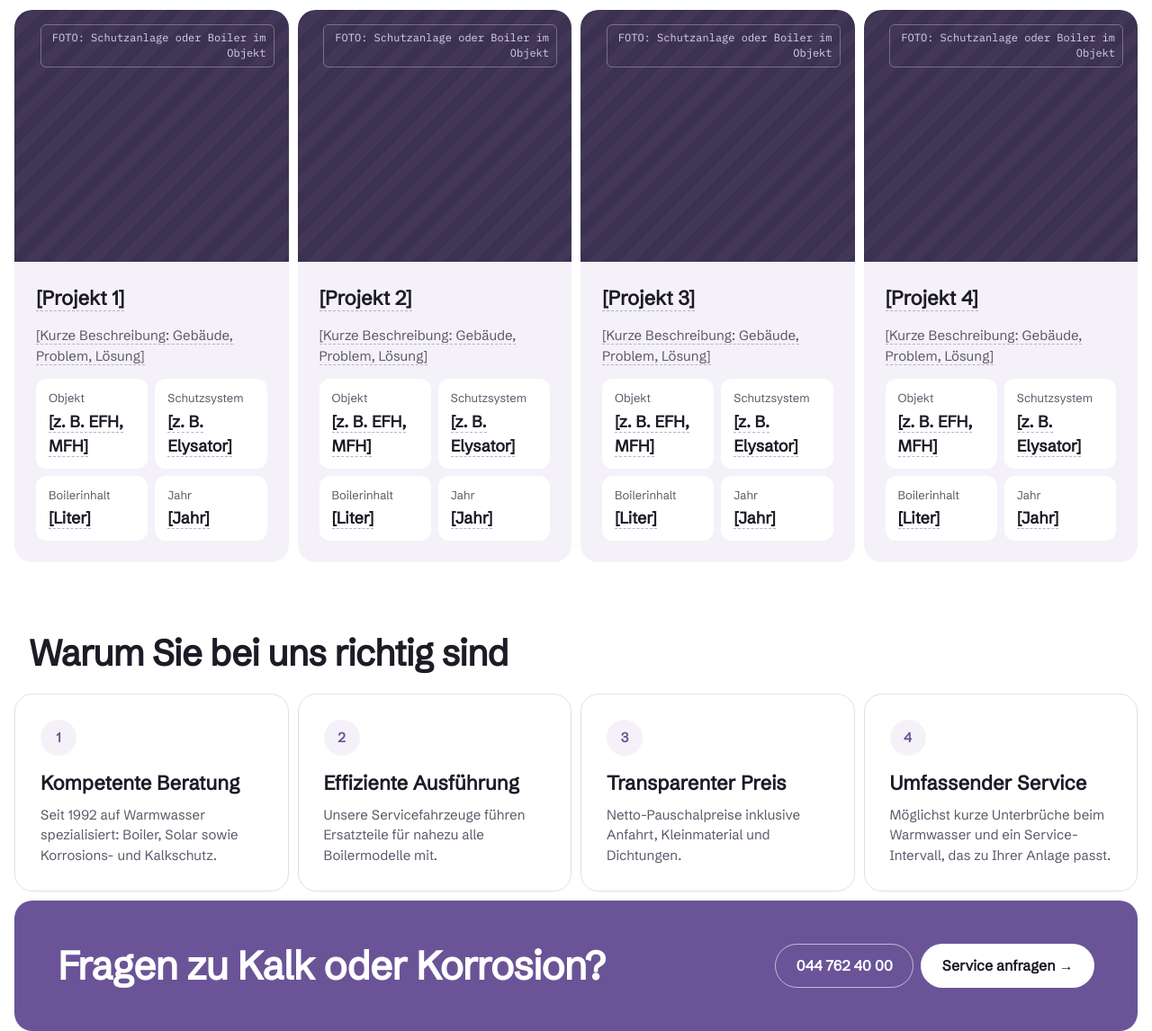
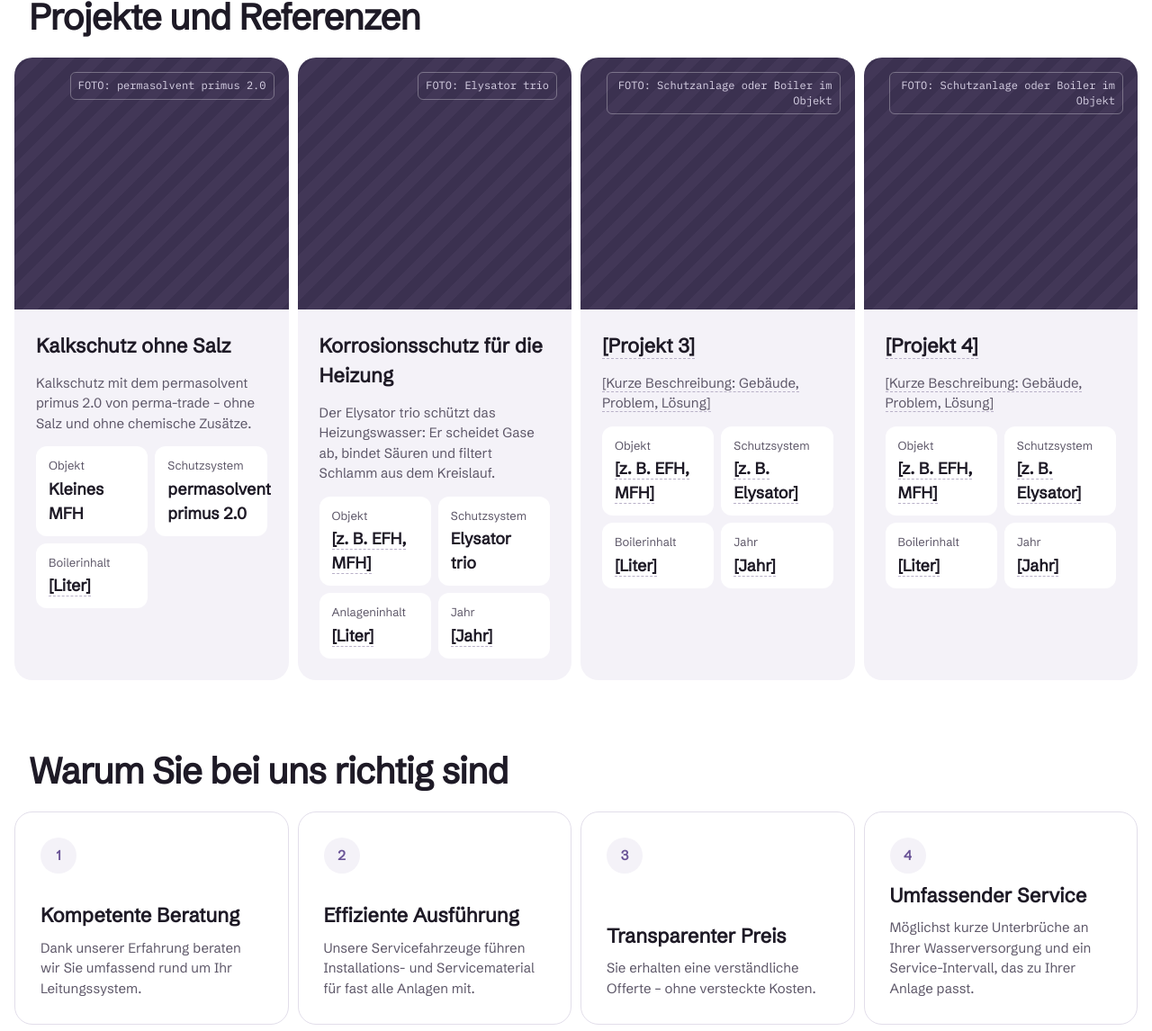
Before and after one commit to BBSAG8912/website2026, an Astro site: page /korrosions-und-kalkschutz in a window 1280 px wide. Shown: the part 1371-2517 px from the top of the page at 90% size. Built offline with nearby package versions, Linux system fonts and the light colour scheme; Astro itself is replaced by a stand-in of ours.

Commit message:
Korrosions- und Kalkschutz: Texte und Referenzen aus dem Design ergänzt
- Kachel «Kalkschutz ohne Salz und Chemie» (permasolvent primus 2.0)
- Referenzen permasolvent primus 2.0 und Elysator trio
- Einleitung und «Warum Sie bei uns richtig sind» überarbeitet
- Solar: Wärmepumpen-Hinweis in der Einleitung wieder entfernt (wie im Design)

Co-Authored-By: Claude Opus 5.5 <noreply@anthropic.com>
Claude-Session: https://claude.ai/code/session_016XK3F462LXDQVm9k4qMHEz

```diff
--- a/src/data/solar.ts
+++ b/src/data/solar.ts
@@ -11,7 +11,7 @@ import solarvolldach from '../assets/fotos/referenz-solarvolldach.jpg';
 export const solarIntro = {
   statement: 'Seit über 30 Jahren nutzen wir Solarenergie.',
   paragraphs: [
-    'Wir beraten Sie persönlich und kompetent zu Solaranlagen für die Warmwasseraufbereitung, kombiniert mit Heizsystemen sowie zur Erzeugung und Speicherung Ihres eigenen Stroms – auf Wunsch zusammen mit dem Ersatz Ihrer Wärmepumpe.',
+    'Wir beraten Sie persönlich und kompetent zu Solaranlagen für die Warmwasseraufbereitung, kombiniert mit Heizsystemen sowie zur Erzeugung und Speicherung Ihres eigenen Stroms.',
     'Unser Team für erneuerbare Energien begleitet Sie von der ersten Beratung über die Planung bis zur Installation und Inbetriebnahme. Dabei setzen wir auf hochwertige Komponenten und führen möglichst alle Arbeiten mit unseren eigenen Fachkräften aus.',
     'So erhalten Sie eine zuverlässige und auf Ihre Bedürfnisse abgestimmte Lösung aus einer Hand. Auch nach der Installation sind wir gerne für Sie da.',
   ],
--- a/src/data/topics.ts
+++ b/src/data/topics.ts
@@ -215,10 +215,10 @@ export const topicsOf = (section: Topic['section']) => topics.filter((t) => t.se
 
 /** «Warum Sie bei uns richtig sind» (Solar, Korrosions- und Kalkschutz) */
 export const whyUs = [
-  { title: 'Kompetente Beratung', text: 'Seit 1992 auf Warmwasser spezialisiert: Boiler, Solar sowie Korrosions- und Kalkschutz.' },
-  { title: 'Effiziente Ausführung', text: 'Unsere Servicefahrzeuge führen Ersatzteile für nahezu alle Boilermodelle mit.' },
-  { title: 'Transparenter Preis', text: 'Netto-Pauschalpreise inklusive Anfahrt, Kleinmaterial und Dichtungen.' },
-  { title: 'Umfassender Service', text: 'Möglichst kurze Unterbrüche beim Warmwasser und ein Service-Intervall, das zu Ihrer Anlage passt.' },
+  { title: 'Kompetente Beratung', text: 'Dank unserer Erfahrung beraten wir Sie umfassend rund um Ihr Leitungssystem.' },
+  { title: 'Effiziente Ausführung', text: 'Unsere Servicefahrzeuge führen Installations- und Servicematerial für fast alle Anlagen mit.' },
+  { title: 'Transparenter Preis', text: 'Sie erhalten eine verständliche Offerte – ohne versteckte Kosten.' },
+  { title: 'Umfassender Service', text: 'Möglichst kurze Unterbrüche an Ihrer Wasserversorgung und ein Service-Intervall, das zu Ihrer Anlage passt.' },
 ];
 
 export const placeholderProjects = [1, 2, 3, 4].map((n) => ({ title: `[Projekt ${n}]`, meta: '[Ort · Jahr]' }));
--- a/src/pages/korrosions-und-kalkschutz.astro
+++ b/src/pages/korrosions-und-kalkschutz.astro
@@ -13,22 +13,44 @@ import { routes } from '../data/site';
   ctaLabel="Service anfragen"
   ctaHref={routes.formService}
   statement="Wir betrachten nicht nur den Boiler, sondern das ganze Wasserverteilsystem."
-  intro="Quell-, Grund- und Seewasser enthält oft viel Sauerstoff und Kohlensäure. Das führt in Boilern zunehmend zu Korrosion. Wir beraten Sie umfassend zu Kalk- und Korrosionsschutz."
+  intro="Quell-, Grund- und Seewasser enthält oft viel Sauerstoff und Kohlensäure. Das führt in Boilern, aber auch in Ihren Leitungen zunehmend zu Korrosion. Wir beraten Sie umfassend zu Kalk- und Korrosionsschutz."
   blocks={[
     {
       title: 'Erste Anzeichen erkennen',
-      text: 'Hartnäckige Kalkablagerungen im Haushalt oder gelegentlich rotes Wasser aus dem Hahn deuten auf Kalk- oder Korrosionsprobleme hin. Bei emaillierten Boilern entstehen zudem feine Haarrisse, die korrodieren können.',
+      text: 'Hartnäckige Kalkablagerungen im Haushalt oder gelegentlich rotes Wasser aus dem Hahn deuten auf Kalk- oder Korrosionsprobleme hin.',
     },
     {
       title: 'Magnesium-Schutzanode',
       text: 'Die Anode im Behälter zieht die korrosive Wirkung des Wassers auf sich und wird dabei langsam verbraucht – der Boiler bleibt geschützt. Geeignet für emaillierte, plastifizierte, zementierte, Chromstahl- und schwarze Stahlboiler.',
     },
     {
-      title: 'Elysator Servicestelle',
-      text: 'Als technischer Kundendienst für Elysator verkaufen und betreuen wir Elysator-Anlagen – in Obfelden und Bubikon.',
+      title: 'Kalkschutz ohne Salz und Chemie',
+      text: 'Mit dem permasolvent primus 2.0 von perma-trade schützen wir Leitungen, Armaturen und Boiler vor Kalkablagerungen – ohne Salz und ohne chemische Zusätze. Das Gerät arbeitet mit Impfkristallbildung: Der Kalk bleibt als Mineralstoff im Wasser, setzt sich aber kaum noch ab.',
     },
   ]}
-  references={[1, 2, 3, 4].map((n) => ({
+  references={[
+    {
+      title: 'Kalkschutz ohne Salz',
+      text: 'Kalkschutz mit dem permasolvent primus 2.0 von perma-trade – ohne Salz und ohne chemische Zusätze.',
+      imageHint: 'permasolvent primus 2.0',
+      facts: [
+        { label: 'Objekt', value: 'Kleines MFH' },
+        { label: 'Schutzsystem', value: 'permasolvent primus 2.0' },
+        { label: 'Boilerinhalt', value: '[Liter]' },
+      ],
+    },
+    {
+      title: 'Korrosionsschutz für die Heizung',
+      text: 'Der Elysator trio schützt das Heizungswasser: Er scheidet Gase ab, bindet Säuren und filtert Schlamm aus dem Kreislauf.',
+      imageHint: 'Elysator trio',
+      facts: [
+        { label: 'Objekt', value: '[z. B. EFH, MFH]' },
+        { label: 'Schutzsystem', value: 'Elysator trio' },
+        { label: 'Anlageninhalt', value: '[Liter]' },
+        { label: 'Jahr', value: '[Jahr]' },
+      ],
+    },
+    ...[3, 4].map((n) => ({
       title: `[Projekt ${n}]`,
       text: '[Kurze Beschreibung: Gebäude, Problem, Lösung]',
       imageHint: 'Schutzanlage oder Boiler im Objekt',
@@ -38,6 +60,7 @@ import { routes } from '../data/site';
         { label: 'Boilerinhalt', value: '[Liter]' },
         { label: 'Jahr', value: '[Jahr]' },
       ],
-  }))}
+    })),
+  ]}
   ctaTitle="Fragen zu Kalk oder Korrosion?"
 />
```
Lines whose indentation alone changed are shown as unchanged.
